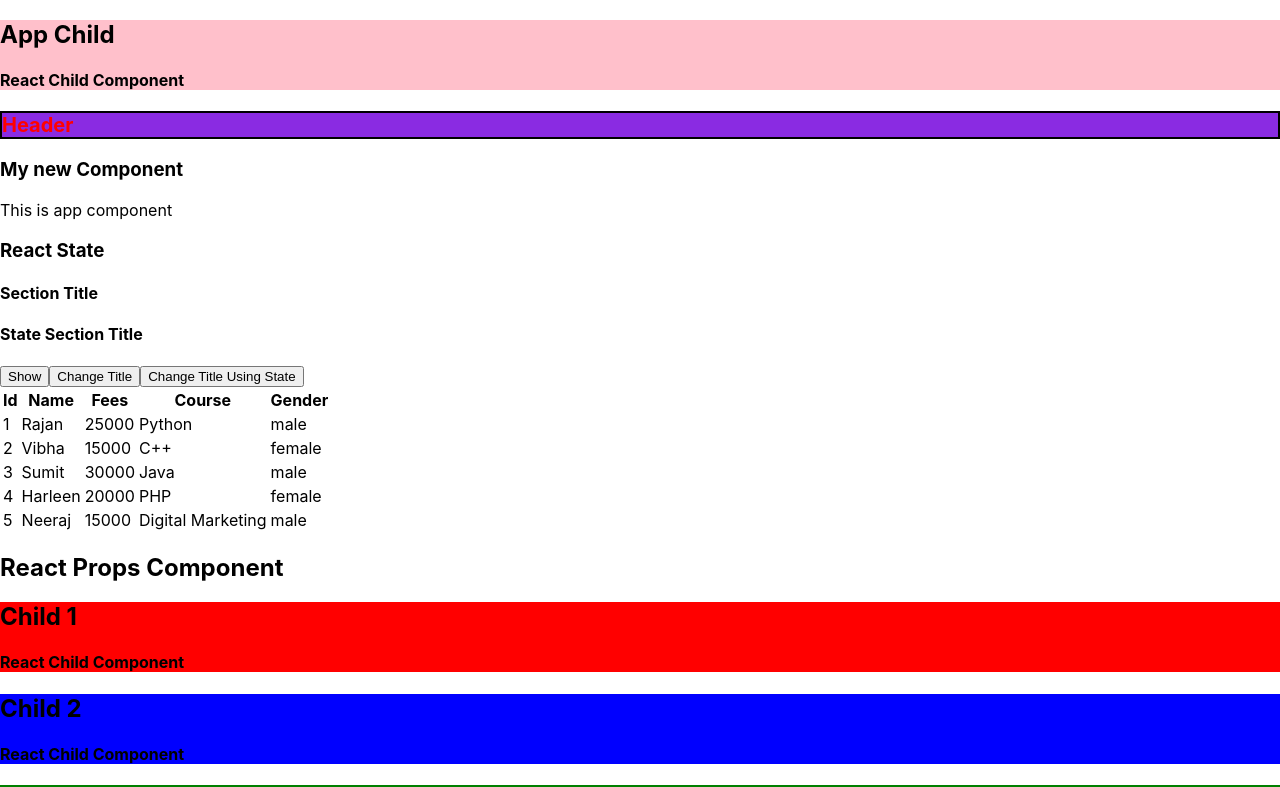
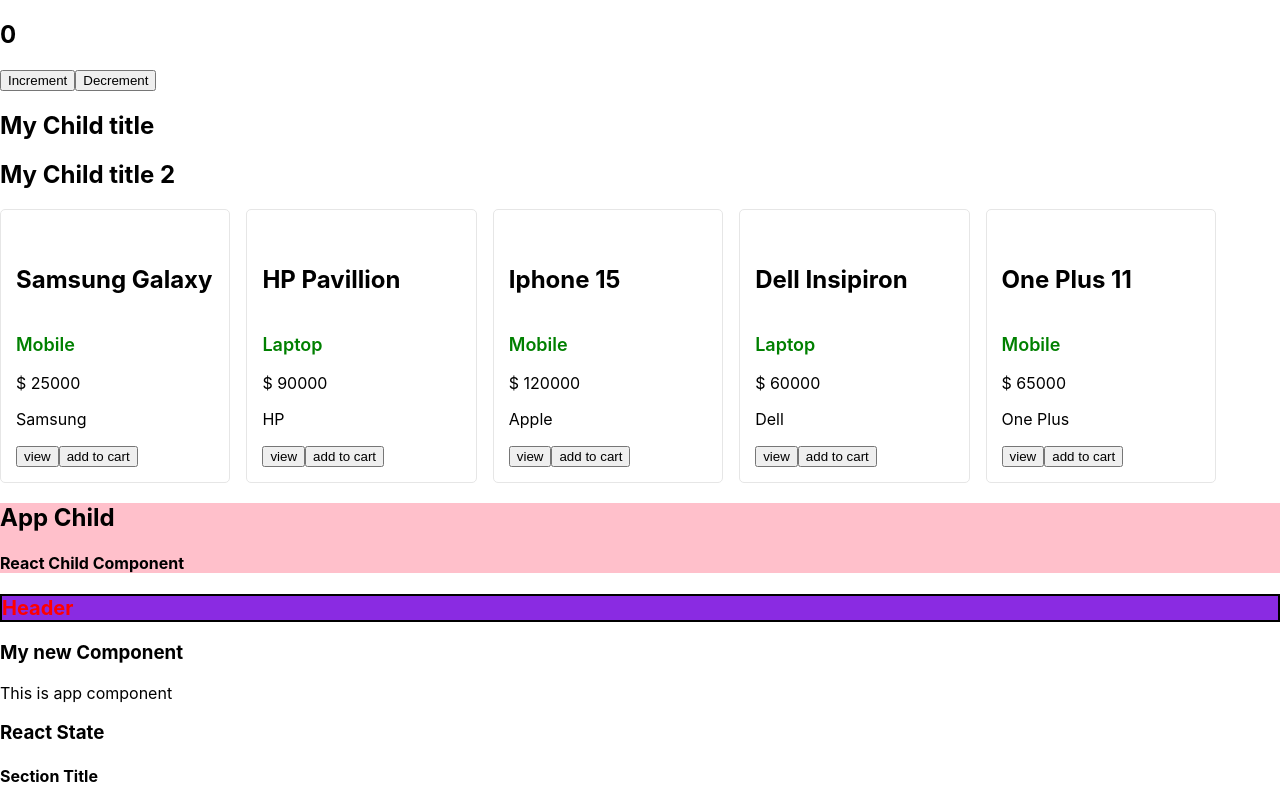
Before and after one commit to vipink28/gunjan-react, a React (Create React App) app: page / in a window 1280 px wide. Shown: the top 787 px of the page. Built offline with nearby package versions, Linux system fonts and the light colour scheme.

Commit message:
props done.

```diff
--- a/src/App.js
+++ b/src/App.js
@@ -1,5 +1,8 @@
 import Child from "./components/Child";
+import Counter from "./components/Counter";
 import Header from "./components/Header";
+import Parent from "./components/Parent";
+import ProductList from "./components/ProductList";
 import ReactProps from "./components/ReactProps";
 import ReactState from "./components/ReactState";
 import StudentsList from "./components/StudentsList";
@@ -11,6 +14,12 @@
 
   return (
     <>
+
+      <Counter />
+      <Parent />
+
+      <ProductList />
+
       <Child heading="App Child" color="pink" showHeading={true} />
       <Header />
       <h3>{title}</h3>
--- /dev/null
+++ b/src/components/Counter.jsx
@@ -0,0 +1,22 @@
+import React, { useState } from 'react';
+
+function Counter(props) {
+    const [count, setCount] = useState(0);
+
+    const increment = () => {
+        setCount(count + 1);
+    }
+    const decrement = () => {
+        setCount(count - 1);
+    }
+
+    return (
+        <div>
+            <h2>{count}</h2>
+            <button onClick={increment}>Increment</button>
+            <button onClick={decrement}>Decrement</button>
+        </div>
+    );
+}
+
+export default Counter;
--- /dev/null
+++ b/src/components/MyChild.jsx
@@ -0,0 +1,11 @@
+import React from 'react';
+
+function MyChild(props) {
+    return (
+        <div>
+            <h2>{props.user}</h2>
+        </div>
+    );
+}
+
+export default MyChild;
--- /dev/null
+++ b/src/components/Parent.jsx
@@ -0,0 +1,16 @@
+import React from 'react';
+import MyChild from './MyChild';
+
+function Parent(props) {
+    // let title = "My Child Title";
+    return (
+
+        <div>
+            <MyChild user="My Child title" />
+
+            <MyChild user="My Child title 2" />
+        </div>
+    );
+}
+
+export default Parent;
--- /dev/null
+++ b/src/components/ProductDetails.jsx
@@ -0,0 +1,22 @@
+import React from 'react';
+
+function ProductDetails(props) {
+    const { product, onSale, addToCart } = props;
+    const { id, name, category, price, brand } = product;
+    return (
+        <div className='card'>
+            {
+                onSale ?
+                    <p>onSale</p> : ""
+            }
+            <h5>{name}</h5>
+            <p className='category'>{category}</p>
+            <p>$ {price}</p>
+            <p>{brand}</p>
+            <button>view</button>
+            <button onClick={addToCart}>add to cart</button>
+        </div>
+    );
+}
+
+export default ProductDetails;
--- /dev/null
+++ b/src/components/ProductList.jsx
@@ -0,0 +1,34 @@
+import React, { useState } from 'react';
+import ProductDetails from './ProductDetails';
+
+function ProductList(props) {
+    const data = [
+        { id: 1, category: "Mobile", name: "Samsung Galaxy", price: 25000, brand: "Samsung" },
+        { id: 2, category: "Laptop", name: "HP Pavillion", price: 90000, brand: "HP" },
+        { id: 3, category: "Mobile", name: "Iphone 15", price: 120000, brand: "Apple" },
+        { id: 4, category: "Laptop", name: "Dell Insipiron", price: 60000, brand: "Dell" },
+        { id: 5, category: "Mobile", name: "One Plus 11", price: 65000, brand: "One Plus" }
+    ];
+
+    const [products, setProducts] = useState(data);
+
+    const addToCart = () => {
+        alert("Item Added in Cart");
+    }
+
+    return (
+        <div className='container'>
+            <div className="row">
+                {
+                    products.map((item) => {
+                        return (
+                            <ProductDetails product={item} addToCart={addToCart} />
+                        )
+                    })
+                }
+            </div>
+        </div>
+    );
+}
+
+export default ProductList;
--- a/src/components/StudentsList.jsx
+++ b/src/components/StudentsList.jsx
@@ -29,7 +29,7 @@
                     {
                         studentData.map((item, index) => {
                             return (
-                                // <tr key={item.id}>
+                                // <tr className={item.gender === "female" ? "bg-primary" : "bg-secondary"} key={item.id}>
                                 //     <td>{item.id}</td>
                                 //     <td>{item.name}</td>
                                 //     <td>{item.fees}</td>
--- a/src/components/TableRow.jsx
+++ b/src/components/TableRow.jsx
@@ -7,7 +7,7 @@
 
 
     return (
-        <tr key={props.item.id}>
+        <tr className={item.gender === "female" ? "bg-primary" : "bg-secondary"} key={props.item.id}>
             <td>{item.id}</td>
             <td>{item.name}</td>
             <td>{item.fees}</td>
--- a/src/index.css
+++ b/src/index.css
@@ -20,3 +20,32 @@
 .bg-secondary {
   background-color: brown;
 }
+
+.container {
+  max-width: 1360px;
+  margin: 0 auto;
+}
+
+.row {
+  display: flex;
+  gap: 1rem;
+}
+
+.card {
+  width: 18%;
+  border: 1px solid #e6e6e6;
+  border-radius: 5px;
+  padding: 15px;
+  box-sizing: border-box;
+}
+
+.card h5 {
+  font-size: 24px;
+  font-weight: 700;
+}
+
+.category {
+  color: green;
+  font-size: 18px;
+  font-weight: 600;
+}
```
